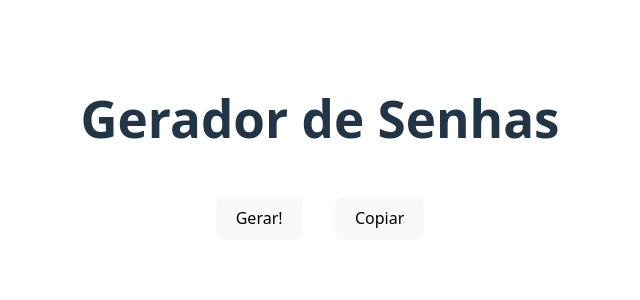
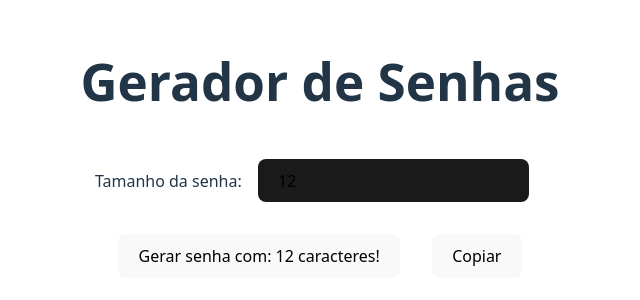
Before and after one commit to gustavo-randel/gerador-de-senhas, a React (Vite) app: page / in a window 1280 px wide. Shown: the part 244-544 px from the top of the page, without its empty margins (320-960 px from the left). Built offline with nearby package versions, Linux system fonts and the light colour scheme.

Commit message:
adição do controle de tamanho da senha por input

```diff
--- a/src/App.jsx
+++ b/src/App.jsx
@@ -3,12 +3,12 @@ import { useState } from "react"
 function App() {
   const [password, setPassword] = useState('')
   const [copy, setCopy] = useState('Copiar')
+  const [passwordSize, setPasswordSize] = useState(12)
 
   function generate() {
     let characters = "0123456789abcdefghijklmnopqrstuvwxyz!@#$%^&*()ABCDEFGHIJKLMNOPQRSTUVWXYZ"
-    const length = 12
     let newPassword = ''
-    for (let i = 0; i < length; i++) {
+    for (let i = 0; i < passwordSize; i++) {
       const position = Math.floor(Math.random() * characters.length)
       newPassword += characters[position]
     }
@@ -24,7 +24,14 @@ function App() {
   return (
     <div className="App">
     <h1>Gerador de Senhas</h1>
-    <button onClick={generate}>Gerar!</button>
+    <div>
+      <label htmlFor="passwordSize">Tamanho da senha:</label>
+      <input type="number"
+      id="passwordSize"
+      min={1}
+      value={passwordSize} onChange={(ev) => setPasswordSize(ev.target.value) }/>
+    </div>
+    <button onClick={generate}>Gerar senha com: {passwordSize} caracteres!</button>
     <button onClick={copyToClipboard}>{copy}</button>
     <div><code>{password}</code></div>
     </div>
--- a/src/index.css
+++ b/src/index.css
@@ -36,7 +36,7 @@ h1 {
   line-height: 1.1;
 }
 
-button {
+button, input {
   border-radius: 8px;
   border: 1px solid transparent;
   padding: 0.6em 1.2em;
```
